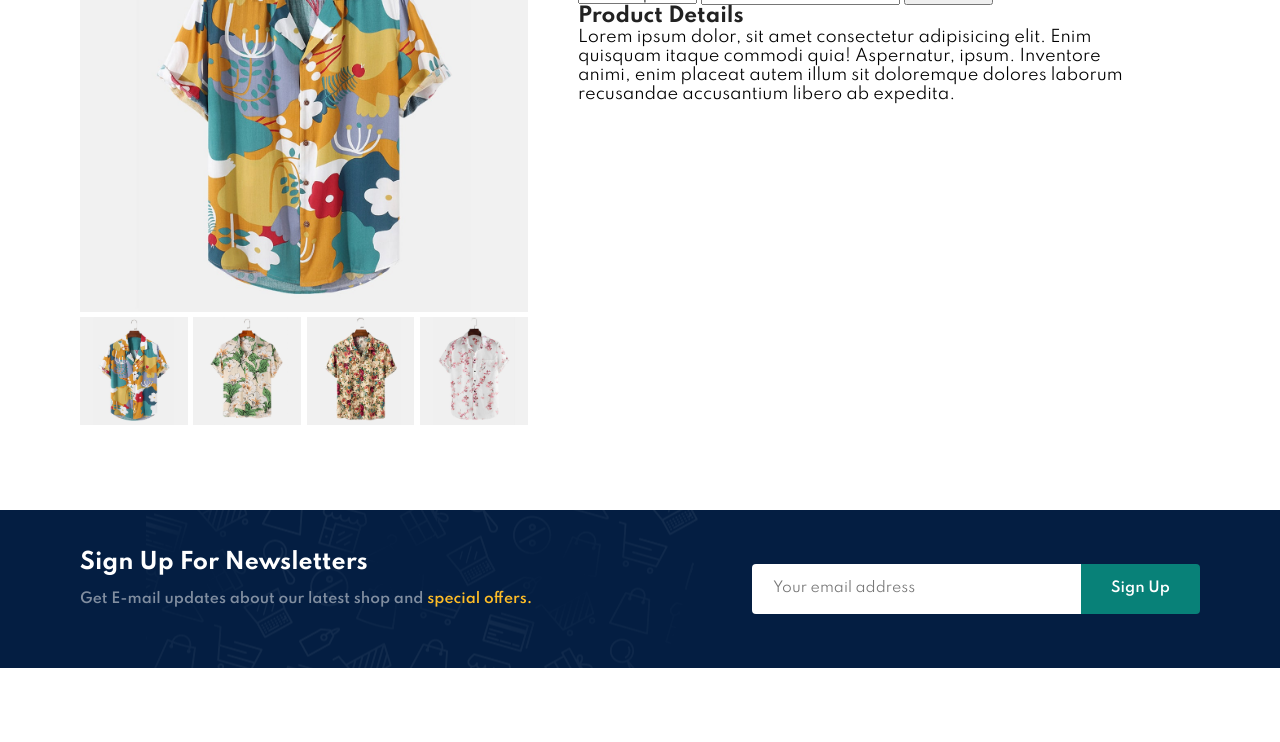
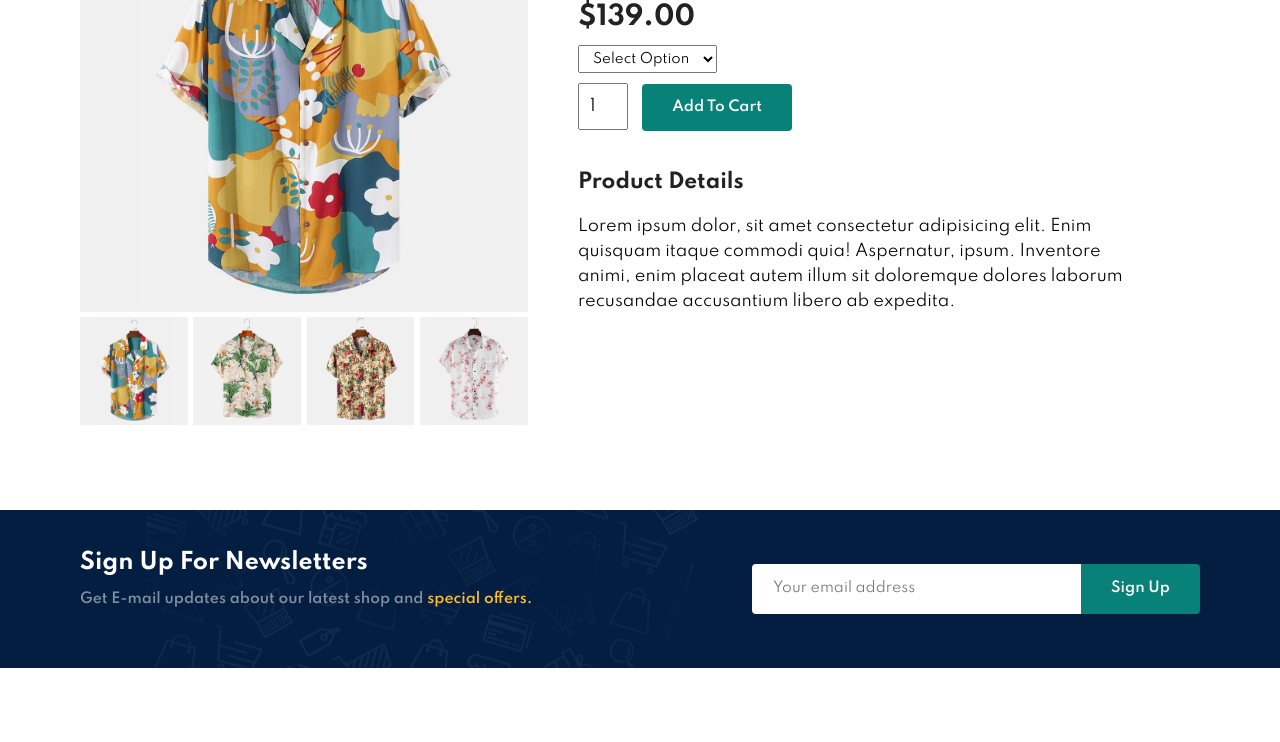
Before and after one commit to alinukerotester/big-website-one, a plain HTML site: page sproduct.html in a window 1280 px wide. Shown: the part 281-1023 px from the top of the page. Drawn offline with Linux system fonts and the light colour scheme.

Commit message:
starting new section

```diff
--- a/css/style.css
+++ b/css/style.css
@@ -597,8 +597,42 @@ footer .copyright {
     padding-top: 30px;
 }
 
+#prodetails .single-pro-details h4 {
+    padding: 40px 0 20px 0;
+}
+
+#prodetails .single-pro-details h2 {
+    font-size: 26px;
+}
+
+#prodetails .single-pro-details select {
+    display: block;
+    padding: 5px 10px;
+    margin-bottom: 10px;
+}
+
+#prodetails .single-pro-details input {
+    width: 50px;
+    height: 47px;
+    padding-left: 10px;
+    font-size: 16px;
+    margin-right: 10px;
+}
+
+#prodetails .single-pro-details input:focus {
+    outline: none;
+}
+
+#prodetails .single-pro-details button {
+    background: #088178;
+    color: #fff;
+}
+
+#prodetails .single-pro-details span {
+    line-height: 25px;
+}
+
 /* Blog Page  */
-
 
 /* About Page  */
 
--- a/sproduct.html
+++ b/sproduct.html
@@ -63,7 +63,7 @@
                 <option>Large</option>
             </select>
             <input type="number" value="1">
-            <button>Add To Cart</button>
+            <button class="normal">Add To Cart</button>
             <h4>Product Details</h4>
             <span>
                 Lorem ipsum dolor, sit amet consectetur adipisicing elit. Enim quisquam itaque commodi quia!
```
